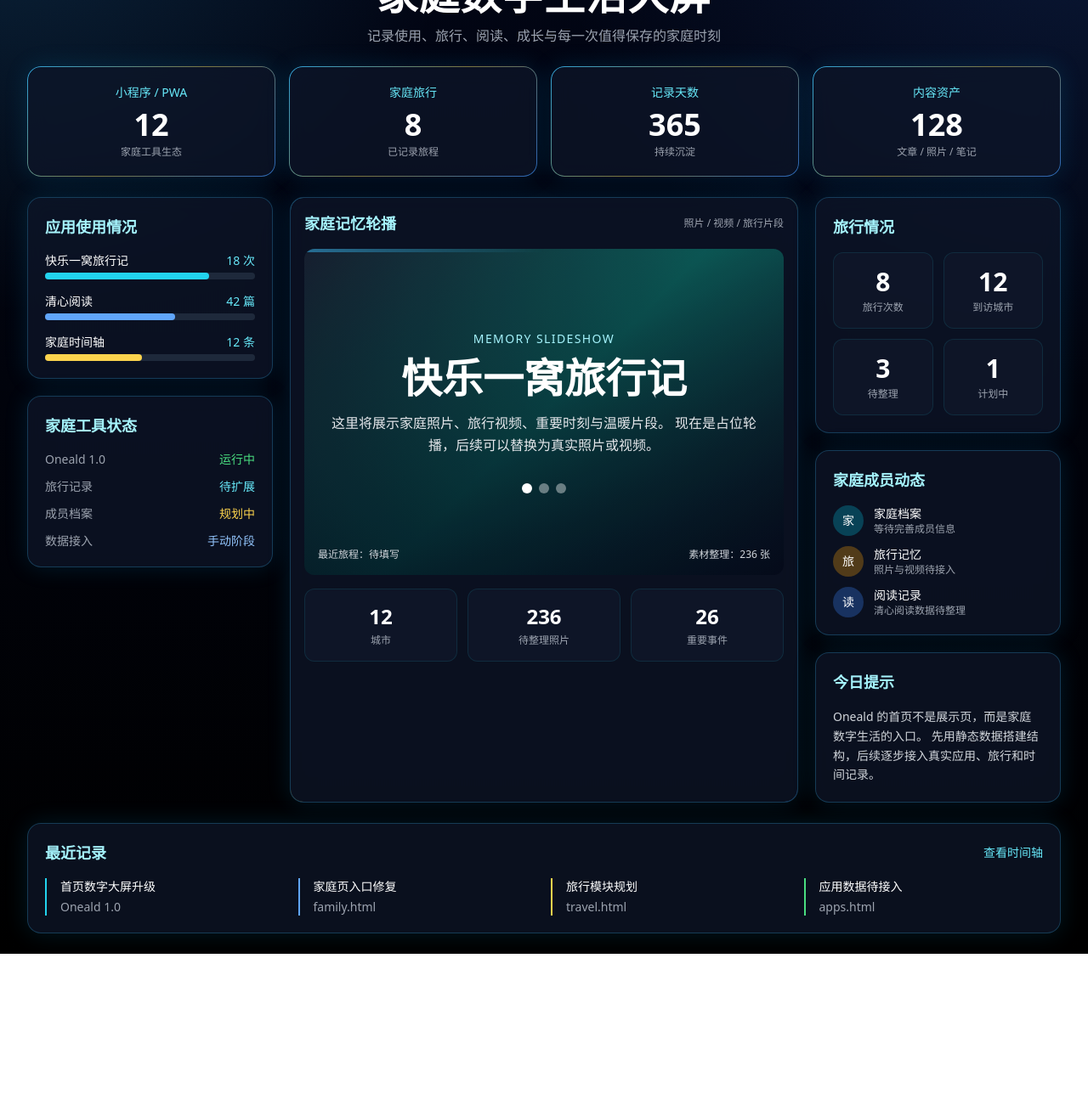
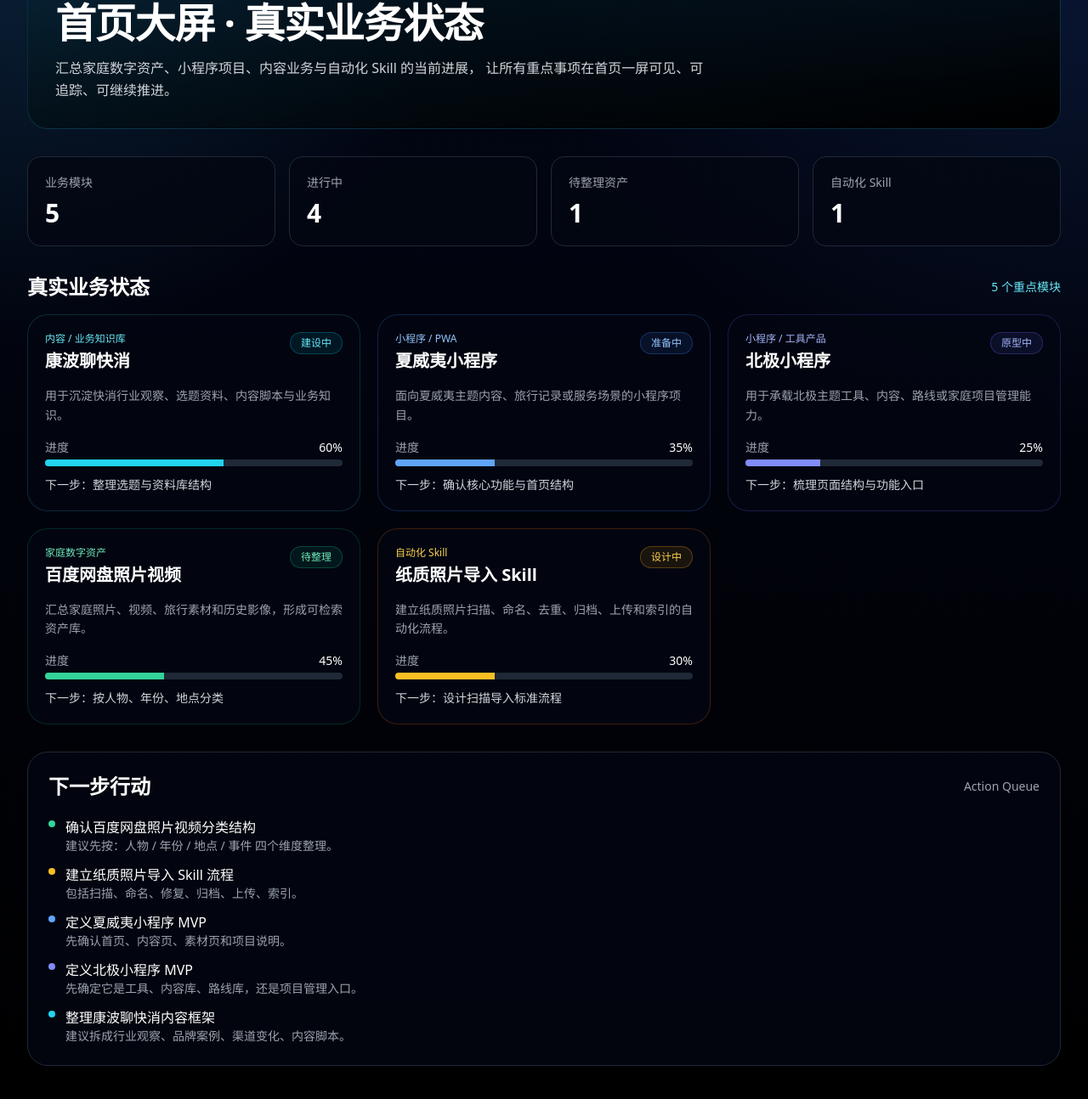
Before and after one commit to paulkang666/oneald, a website: page index.html in a window 1280 px wide. Shown: the part 180-1474 px from the top of the page at 85% size. Before the commit the page ends 1303 px from the top, so only its background shows below. Drawn offline with nearby package versions, Linux system fonts and the light colour scheme.

Commit message:
更新首页真实业务状态大屏
将首页主内容区替换为真实业务状态看板，加入康波聊快消、夏威夷小程序、北极小程序、百度网盘照片视频和纸质照片导入 Skill 等模块。

```diff
--- a/index.html
+++ b/index.html
@@ -123,271 +123,242 @@
 
   <!-- 主体大屏 -->
  <main class="px-4 md:px-8 py-6">
-
-    <!-- 标题区 -->
-    <section class="text-center mb-6">
-      <div class="inline-flex items-center gap-3 text-cyan-300 text-sm mb-2">
-        <span class="w-2 h-2 rounded-full bg-cyan-400 pulse-dot"></span>
-        <span>Oneald 1.0 正在运行</span>
-        <span class="w-2 h-2 rounded-full bg-amber-300 pulse-dot"></span>
-      </div>
-
-      <h1 class="text-3xl md:text-5xl font-bold tracking-wide">
-        家庭数字生活大屏
+  <!-- 首页大屏标题 -->
+  <section class="mb-8">
+    <div class="rounded-3xl border border-cyan-900/50 bg-gradient-to-br from-cyan-950/40 to-black p-6 md:p-8">
+      <div class="text-sm text-cyan-300 mb-3">Oneald Family OS · Real Business Dashboard</div>
+      <h1 class="text-3xl md:text-5xl font-bold tracking-tight mb-4">
+        首页大屏 · 真实业务状态
       </h1>
-
-      <p class="text-gray-400 mt-3">
-        记录使用、旅行、阅读、成长与每一次值得保存的家庭时刻
+      <p class="text-gray-300 max-w-3xl leading-relaxed">
+        汇总家庭数字资产、小程序项目、内容业务与自动化 Skill 的当前进展，
+        让所有重点事项在首页一屏可见、可追踪、可继续推进。
       </p>
-    </section>
-
-    <!-- 顶部核心数据 -->
-    <section class="grid grid-cols-2 md:grid-cols-4 gap-4 mb-6">
-      <div class="glass rounded-2xl p-5 text-center glow-border">
-        <div class="text-cyan-300 text-sm">小程序 / PWA</div>
-        <div class="text-4xl font-bold mt-2">12</div>
-        <div class="text-xs text-gray-400 mt-1">家庭工具生态</div>
-      </div>
-
-      <div class="glass rounded-2xl p-5 text-center glow-border">
-        <div class="text-cyan-300 text-sm">家庭旅行</div>
-        <div class="text-4xl font-bold mt-2">8</div>
-        <div class="text-xs text-gray-400 mt-1">已记录旅程</div>
-      </div>
-
-      <div class="glass rounded-2xl p-5 text-center glow-border">
-        <div class="text-cyan-300 text-sm">记录天数</div>
-        <div class="text-4xl font-bold mt-2">365</div>
-        <div class="text-xs text-gray-400 mt-1">持续沉淀</div>
-      </div>
-
-      <div class="glass rounded-2xl p-5 text-center glow-border">
-        <div class="text-cyan-300 text-sm">内容资产</div>
-        <div class="text-4xl font-bold mt-2">128</div>
-        <div class="text-xs text-gray-400 mt-1">文章 / 照片 / 笔记</div>
     </div>
   </section>
 
-    <!-- 中部驾驶舱 -->
-    <section class="grid grid-cols-1 lg:grid-cols-4 gap-5">
+  <!-- 总览卡片 -->
+  <section class="grid grid-cols-2 md:grid-cols-4 gap-4 mb-8">
+    <div class="rounded-2xl border border-gray-800 bg-gray-950/80 p-5">
+      <div class="text-gray-400 text-sm">业务模块</div>
+      <div class="text-3xl font-bold mt-2">5</div>
+    </div>
 
-      <!-- 左侧数据 -->
-      <aside class="space-y-5">
+    <div class="rounded-2xl border border-gray-800 bg-gray-950/80 p-5">
+      <div class="text-gray-400 text-sm">进行中</div>
+      <div class="text-3xl font-bold mt-2">4</div>
+    </div>
 
-        <div class="glass rounded-2xl p-5">
-          <h2 class="text-lg font-bold mb-4 text-cyan-200">应用使用情况</h2>
+    <div class="rounded-2xl border border-gray-800 bg-gray-950/80 p-5">
+      <div class="text-gray-400 text-sm">待整理资产</div>
+      <div class="text-3xl font-bold mt-2">1</div>
+    </div>
 
-          <div class="space-y-4">
+    <div class="rounded-2xl border border-gray-800 bg-gray-950/80 p-5">
+      <div class="text-gray-400 text-sm">自动化 Skill</div>
+      <div class="text-3xl font-bold mt-2">1</div>
+    </div>
+  </section>
+
+  <!-- 真实业务状态 -->
+  <section class="mb-8">
+    <div class="flex items-center justify-between mb-4">
+      <h2 class="text-2xl font-bold">真实业务状态</h2>
+      <span class="text-sm text-cyan-300">5 个重点模块</span>
+    </div>
+
+    <div class="grid md:grid-cols-2 xl:grid-cols-3 gap-5">
+      <!-- 康波聊快消 -->
+      <div class="rounded-3xl border border-cyan-900/50 bg-gray-950/80 p-5">
+        <div class="flex items-start justify-between mb-4">
           <div>
+            <div class="text-xs text-cyan-300 mb-1">内容 / 业务知识库</div>
+            <h3 class="text-xl font-bold">康波聊快消</h3>
+          </div>
+          <span class="text-xs px-3 py-1 rounded-full bg-cyan-500/10 text-cyan-300 border border-cyan-500/30">
+            建设中
+          </span>
+        </div>
+        <p class="text-gray-400 text-sm leading-relaxed mb-4">
+          用于沉淀快消行业观察、选题资料、内容脚本与业务知识。
+        </p>
+        <div class="mb-3">
           <div class="flex justify-between text-sm mb-1">
-                <span>快乐一窝旅行记</span>
-                <span class="text-cyan-300">18 次</span>
+            <span class="text-gray-400">进度</span>
+            <span>60%</span>
           </div>
-              <div class="h-2 bg-slate-800 rounded-full">
-                <div class="h-2 bg-cyan-400 rounded-full" style="width: 78%;"></div>
+          <div class="h-2 rounded-full bg-gray-800 overflow-hidden">
+            <div class="h-full w-3/5 bg-cyan-400"></div>
+          </div>
+        </div>
+        <div class="text-sm text-gray-300">
+          下一步：整理选题与资料库结构
         </div>
       </div>
 
+      <!-- 夏威夷小程序 -->
+      <div class="rounded-3xl border border-blue-900/50 bg-gray-950/80 p-5">
+        <div class="flex items-start justify-between mb-4">
           <div>
+            <div class="text-xs text-blue-300 mb-1">小程序 / PWA</div>
+            <h3 class="text-xl font-bold">夏威夷小程序</h3>
+          </div>
+          <span class="text-xs px-3 py-1 rounded-full bg-blue-500/10 text-blue-300 border border-blue-500/30">
+            准备中
+          </span>
+        </div>
+        <p class="text-gray-400 text-sm leading-relaxed mb-4">
+          面向夏威夷主题内容、旅行记录或服务场景的小程序项目。
+        </p>
+        <div class="mb-3">
           <div class="flex justify-between text-sm mb-1">
-                <span>清心阅读</span>
-                <span class="text-cyan-300">42 篇</span>
+            <span class="text-gray-400">进度</span>
+            <span>35%</span>
           </div>
-              <div class="h-2 bg-slate-800 rounded-full">
-                <div class="h-2 bg-blue-400 rounded-full" style="width: 62%;"></div>
+          <div class="h-2 rounded-full bg-gray-800 overflow-hidden">
+            <div class="h-full w-1/3 bg-blue-400"></div>
+          </div>
+        </div>
+        <div class="text-sm text-gray-300">
+          下一步：确认核心功能与首页结构
         </div>
       </div>
 
+      <!-- 北极小程序 -->
+      <div class="rounded-3xl border border-indigo-900/50 bg-gray-950/80 p-5">
+        <div class="flex items-start justify-between mb-4">
           <div>
+            <div class="text-xs text-indigo-300 mb-1">小程序 / 工具产品</div>
+            <h3 class="text-xl font-bold">北极小程序</h3>
+          </div>
+          <span class="text-xs px-3 py-1 rounded-full bg-indigo-500/10 text-indigo-300 border border-indigo-500/30">
+            原型中
+          </span>
+        </div>
+        <p class="text-gray-400 text-sm leading-relaxed mb-4">
+          用于承载北极主题工具、内容、路线或家庭项目管理能力。
+        </p>
+        <div class="mb-3">
           <div class="flex justify-between text-sm mb-1">
-                <span>家庭时间轴</span>
-                <span class="text-cyan-300">12 条</span>
+            <span class="text-gray-400">进度</span>
+            <span>25%</span>
           </div>
-              <div class="h-2 bg-slate-800 rounded-full">
-                <div class="h-2 bg-amber-300 rounded-full" style="width: 46%;"></div>
+          <div class="h-2 rounded-full bg-gray-800 overflow-hidden">
+            <div class="h-full w-1/4 bg-indigo-400"></div>
           </div>
         </div>
+        <div class="text-sm text-gray-300">
+          下一步：梳理页面结构与功能入口
         </div>
       </div>
 
-        <div class="glass rounded-2xl p-5">
-          <h2 class="text-lg font-bold mb-4 text-cyan-200">家庭工具状态</h2>
-
-          <div class="space-y-3 text-sm">
-            <div class="flex justify-between">
-              <span class="text-gray-400">Oneald 1.0</span>
-              <span class="text-green-400">运行中</span>
+      <!-- 百度网盘照片视频 -->
+      <div class="rounded-3xl border border-emerald-900/50 bg-gray-950/80 p-5">
+        <div class="flex items-start justify-between mb-4">
+          <div>
+            <div class="text-xs text-emerald-300 mb-1">家庭数字资产</div>
+            <h3 class="text-xl font-bold">百度网盘照片视频</h3>
           </div>
-            <div class="flex justify-between">
-              <span class="text-gray-400">旅行记录</span>
-              <span class="text-cyan-300">待扩展</span>
+          <span class="text-xs px-3 py-1 rounded-full bg-emerald-500/10 text-emerald-300 border border-emerald-500/30">
+            待整理
+          </span>
         </div>
-            <div class="flex justify-between">
-              <span class="text-gray-400">成员档案</span>
-              <span class="text-amber-300">规划中</span>
+        <p class="text-gray-400 text-sm leading-relaxed mb-4">
+          汇总家庭照片、视频、旅行素材和历史影像，形成可检索资产库。
+        </p>
+        <div class="mb-3">
+          <div class="flex justify-between text-sm mb-1">
+            <span class="text-gray-400">进度</span>
+            <span>45%</span>
           </div>
-            <div class="flex justify-between">
-              <span class="text-gray-400">数据接入</span>
-              <span class="text-blue-300">手动阶段</span>
+          <div class="h-2 rounded-full bg-gray-800 overflow-hidden">
+            <div class="h-full w-2/5 bg-emerald-400"></div>
           </div>
+        </div>
+        <div class="text-sm text-gray-300">
+          下一步：按人物、年份、地点分类
         </div>
       </div>
 
-      </aside>
-
-      <!-- 中间照片 / 视频轮播区域 -->
-      <section class="lg:col-span-2 glass rounded-2xl p-4 glow-border overflow-hidden">
-
-        <div class="flex justify-between items-center mb-4">
-          <h2 class="text-lg font-bold text-cyan-200">家庭记忆轮播</h2>
-          <div class="text-xs text-gray-400">照片 / 视频 / 旅行片段</div>
+      <!-- 纸质照片导入 Skill -->
+      <div class="rounded-3xl border border-amber-900/50 bg-gray-950/80 p-5">
+        <div class="flex items-start justify-between mb-4">
+          <div>
+            <div class="text-xs text-amber-300 mb-1">自动化 Skill</div>
+            <h3 class="text-xl font-bold">纸质照片导入 Skill</h3>
           </div>
-
-        <div class="relative h-80 md:h-96 rounded-xl overflow-hidden carousel-card float-soft">
-          <div class="absolute inset-0 bg-black/10"></div>
-
-          <div class="absolute top-0 left-0 w-full h-1 scan-line"></div>
-
-          <div class="absolute inset-0 flex flex-col items-center justify-center text-center px-6">
-            <div class="text-sm text-cyan-200 mb-3 tracking-widest">MEMORY SLIDESHOW</div>
-            <h2 class="text-3xl md:text-5xl font-bold mb-4">
-              快乐一窝旅行记
-            </h2>
-            <p class="text-gray-200 max-w-xl leading-relaxed">
-              这里将展示家庭照片、旅行视频、重要时刻与温暖片段。
-              现在是占位轮播，后续可以替换为真实照片或视频。
+          <span class="text-xs px-3 py-1 rounded-full bg-amber-500/10 text-amber-300 border border-amber-500/30">
+            设计中
+          </span>
+        </div>
+        <p class="text-gray-400 text-sm leading-relaxed mb-4">
+          建立纸质照片扫描、命名、去重、归档、上传和索引的自动化流程。
         </p>
-
-            <div class="flex gap-2 mt-8">
-              <span class="w-3 h-3 rounded-full bg-white"></span>
-              <span class="w-3 h-3 rounded-full bg-white/40"></span>
-              <span class="w-3 h-3 rounded-full bg-white/40"></span>
+        <div class="mb-3">
+          <div class="flex justify-between text-sm mb-1">
+            <span class="text-gray-400">进度</span>
+            <span>30%</span>
+          </div>
+          <div class="h-2 rounded-full bg-gray-800 overflow-hidden">
+            <div class="h-full w-1/3 bg-amber-400"></div>
           </div>
         </div>
-
-          <div class="absolute bottom-4 left-4 right-4 flex justify-between text-xs text-gray-300">
-            <span>最近旅程：待填写</span>
-            <span>素材整理：236 张</span>
+        <div class="text-sm text-gray-300">
+          下一步：设计扫描导入标准流程
         </div>
-        </div>
-
-        <div class="grid grid-cols-3 gap-3 mt-4">
-          <div class="bg-slate-900/80 rounded-xl p-4 text-center border border-cyan-900/40">
-            <div class="text-2xl font-bold">12</div>
-            <div class="text-xs text-gray-400 mt-1">城市</div>
-          </div>
-          <div class="bg-slate-900/80 rounded-xl p-4 text-center border border-cyan-900/40">
-            <div class="text-2xl font-bold">236</div>
-            <div class="text-xs text-gray-400 mt-1">待整理照片</div>
-          </div>
-          <div class="bg-slate-900/80 rounded-xl p-4 text-center border border-cyan-900/40">
-            <div class="text-2xl font-bold">26</div>
-            <div class="text-xs text-gray-400 mt-1">重要事件</div>
       </div>
     </div>
   </section>
 
-      <!-- 右侧数据 -->
-      <aside class="space-y-5">
-
-        <div class="glass rounded-2xl p-5">
-          <h2 class="text-lg font-bold mb-4 text-cyan-200">旅行情况</h2>
-
-          <div class="grid grid-cols-2 gap-3 text-center">
-            <div class="bg-slate-900/80 rounded-xl p-4 border border-cyan-900/40">
-              <div class="text-3xl font-bold">8</div>
-              <div class="text-xs text-gray-400 mt-1">旅行次数</div>
+  <!-- 下一步行动 -->
+  <section class="rounded-3xl border border-gray-800 bg-gray-950/80 p-6 mb-8">
+    <div class="flex items-center justify-between mb-5">
+      <h2 class="text-2xl font-bold">下一步行动</h2>
+      <span class="text-sm text-gray-400">Action Queue</span>
     </div>
 
-            <div class="bg-slate-900/80 rounded-xl p-4 border border-cyan-900/40">
-              <div class="text-3xl font-bold">12</div>
-              <div class="text-xs text-gray-400 mt-1">到访城市</div>
+    <div class="space-y-3">
+      <div class="flex gap-3 items-start">
+        <span class="mt-1 h-2 w-2 rounded-full bg-emerald-400"></span>
+        <div>
+          <div class="font-medium">确认百度网盘照片视频分类结构</div>
+          <div class="text-sm text-gray-400">建议先按：人物 / 年份 / 地点 / 事件 四个维度整理。</div>
+        </div>
       </div>
 
-            <div class="bg-slate-900/80 rounded-xl p-4 border border-cyan-900/40">
-              <div class="text-3xl font-bold">3</div>
-              <div class="text-xs text-gray-400 mt-1">待整理</div>
+      <div class="flex gap-3 items-start">
+        <span class="mt-1 h-2 w-2 rounded-full bg-amber-400"></span>
+        <div>
+          <div class="font-medium">建立纸质照片导入 Skill 流程</div>
+          <div class="text-sm text-gray-400">包括扫描、命名、修复、归档、上传、索引。</div>
+        </div>
       </div>
 
-            <div class="bg-slate-900/80 rounded-xl p-4 border border-cyan-900/40">
-              <div class="text-3xl font-bold">1</div>
-              <div class="text-xs text-gray-400 mt-1">计划中</div>
+      <div class="flex gap-3 items-start">
+        <span class="mt-1 h-2 w-2 rounded-full bg-blue-400"></span>
+        <div>
+          <div class="font-medium">定义夏威夷小程序 MVP</div>
+          <div class="text-sm text-gray-400">先确认首页、内容页、素材页和项目说明。</div>
+        </div>
+      </div>
+
+      <div class="flex gap-3 items-start">
+        <span class="mt-1 h-2 w-2 rounded-full bg-indigo-400"></span>
+        <div>
+          <div class="font-medium">定义北极小程序 MVP</div>
+          <div class="text-sm text-gray-400">先确定它是工具、内容库、路线库，还是项目管理入口。</div>
+        </div>
+      </div>
+
+      <div class="flex gap-3 items-start">
+        <span class="mt-1 h-2 w-2 rounded-full bg-cyan-400"></span>
+        <div>
+          <div class="font-medium">整理康波聊快消内容框架</div>
+          <div class="text-sm text-gray-400">建议拆成行业观察、品牌案例、渠道变化、内容脚本。</div>
         </div>
       </div>
     </div>
-
-        <div class="glass rounded-2xl p-5">
-          <h2 class="text-lg font-bold mb-4 text-cyan-200">家庭成员动态</h2>
-
-          <div class="space-y-3 text-sm">
-            <div class="flex items-center gap-3">
-              <div class="w-9 h-9 rounded-full bg-cyan-500/30 flex items-center justify-center">家</div>
-              <div>
-                <div>家庭档案</div>
-                <div class="text-xs text-gray-400">等待完善成员信息</div>
-              </div>
-            </div>
-
-            <div class="flex items-center gap-3">
-              <div class="w-9 h-9 rounded-full bg-amber-500/30 flex items-center justify-center">旅</div>
-              <div>
-                <div>旅行记忆</div>
-                <div class="text-xs text-gray-400">照片与视频待接入</div>
-              </div>
-            </div>
-
-            <div class="flex items-center gap-3">
-              <div class="w-9 h-9 rounded-full bg-blue-500/30 flex items-center justify-center">读</div>
-              <div>
-                <div>阅读记录</div>
-                <div class="text-xs text-gray-400">清心阅读数据待整理</div>
-              </div>
-            </div>
-          </div>
-        </div>
-
-        <div class="glass rounded-2xl p-5">
-          <h2 class="text-lg font-bold mb-4 text-cyan-200">今日提示</h2>
-          <p class="text-sm text-gray-300 leading-relaxed">
-            Oneald 的首页不是展示页，而是家庭数字生活的入口。
-            先用静态数据搭建结构，后续逐步接入真实应用、旅行和时间记录。
-          </p>
-        </div>
-
-      </aside>
-
   </section>
-
-    <!-- 底部时间轴 -->
-    <section class="glass rounded-2xl p-5 mt-6">
-      <div class="flex justify-between items-center mb-4">
-        <h2 class="text-lg font-bold text-cyan-200">最近记录</h2>
-        <a href="timeline.html" class="text-sm text-cyan-300 hover:text-white">查看时间轴</a>
-      </div>
-
-      <div class="grid grid-cols-1 md:grid-cols-4 gap-4 text-sm">
-        <div class="border-l-2 border-cyan-400 pl-4">
-          <div class="text-white">首页数字大屏升级</div>
-          <div class="text-gray-400 mt-1">Oneald 1.0</div>
-        </div>
-
-        <div class="border-l-2 border-blue-400 pl-4">
-          <div class="text-white">家庭页入口修复</div>
-          <div class="text-gray-400 mt-1">family.html</div>
-        </div>
-
-        <div class="border-l-2 border-amber-300 pl-4">
-          <div class="text-white">旅行模块规划</div>
-          <div class="text-gray-400 mt-1">travel.html</div>
-        </div>
-
-        <div class="border-l-2 border-green-400 pl-4">
-          <div class="text-white">应用数据待接入</div>
-          <div class="text-gray-400 mt-1">apps.html</div>
-        </div>
-      </div>
-    </section>
-
 </main>
 
 </body>
```
Lines whose indentation alone changed are shown as unchanged.
